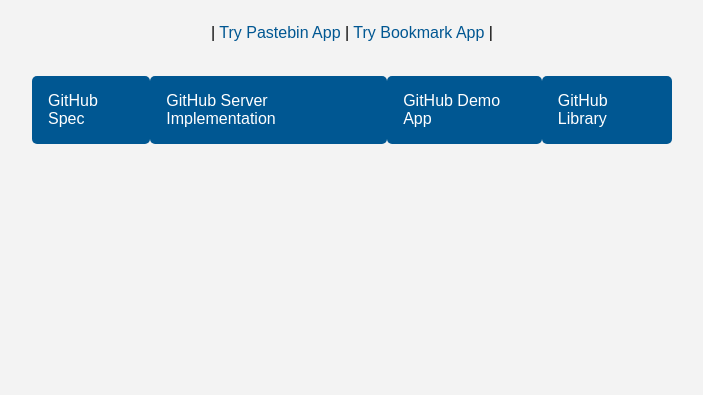
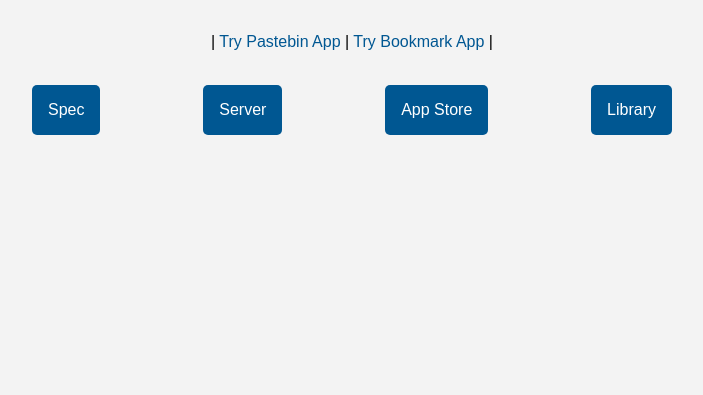
Before and after one commit to nosdav/nosdav.github.io, a website: page index.html in a window 1280 px wide. Shown: the part 405-800 px from the top of the page, without its empty margins (288-991 px from the left). Drawn offline with Linux system fonts and the light colour scheme.

Commit message:
add app store

```diff
--- a/index.html
+++ b/index.html
@@ -84,25 +84,25 @@
 
       <div id="links">
         <a href="/spec" target="_blank" class="button"
-          >GitHub Spec</a
+          >Spec</a
         >
         <a
           href="/server"
           target="_blank"
           class="button"
-          >GitHub Server Implementation</a
+          >Server</a
         >
         <a
           href="/pastebin"
           target="_blank"
           class="button"
-          >GitHub Demo App</a
+          >App Store</a
         >
         <a
           href="/nosdav"
           target="_blank"
           class="button"
-          >GitHub Library</a
+          >Library</a
         >
       </div>
     </div>
```
